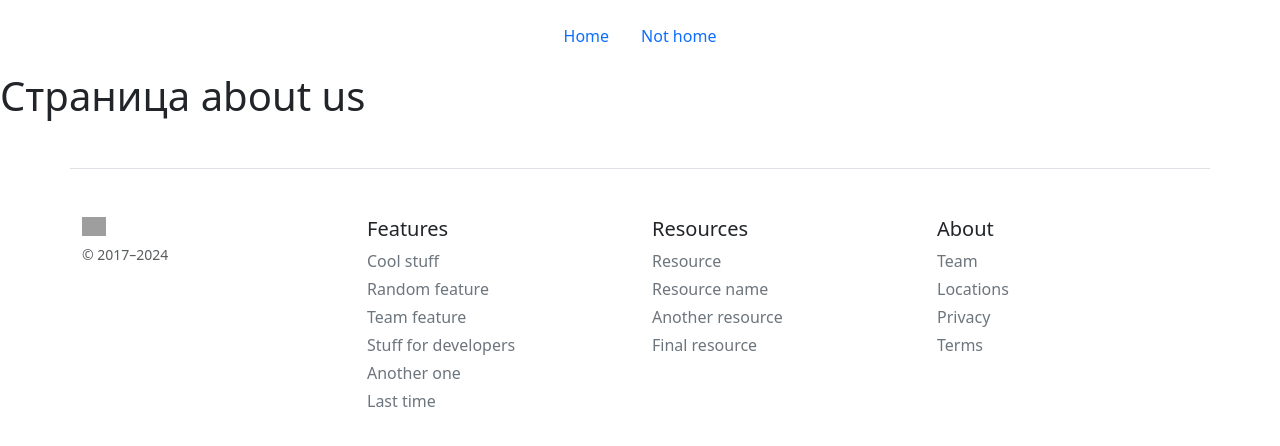
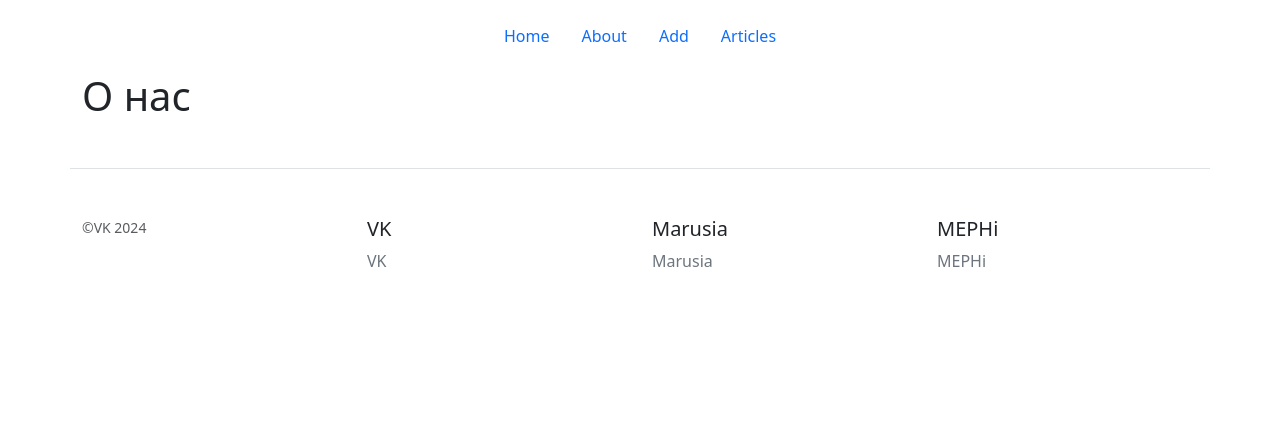
Before and after one commit to artem-nikolaev00/flask_project, a Flask app: page /about in a window 1280 px wide. Shown: the top 446 px of the page. Run offline with Flask 3, Linux system fonts and the light colour scheme; grey boxes are pictures that could not be loaded.

Commit message:
add some functions and pages

```diff
--- a/app.py
+++ b/app.py
@@ -1,7 +1,21 @@
-from flask import Flask, render_template, url_for
+from flask import Flask, render_template, url_for, request, redirect
+from flask_sqlalchemy import SQLAlchemy
+from datetime import datetime
+
+app = Flask(__name__)
+app.config['SQLALCHEMY_DATABASE_URI'] = 'sqlite:///site.db'
+db = SQLAlchemy(app)
 
 
-app = Flask(__name__)
+class Article(db.Model):
+    id = db.Column(db.Integer, primary_key=True)
+    title = db.Column(db.String(100), nullable=False)
+    intro = db.Column(db.String(300), nullable=False)
+    text = db.Column(db.Text, nullable=False)
+    date = db.Column(db.DateTime, default=datetime.now())
+
+    def __repr__(self):
+        return '<Article %r>' % self.id
 
 
 @app.route('/')
@@ -15,9 +29,35 @@ def about():
     return render_template("about.html")
 
 
-@app.route('/user/<string:name>/<int:id>')
-def user(name, id):
-    return f"User page {name} with {id} id."
+@app.route('/posts')
+def posts():
+    articles = Article.query.order_by(Article.date.desc()).all()
+    return render_template("posts.html", articles=articles)
+
+
+@app.route('/posts/<int:id>')
+def post(id):
+    article = Article.query.get(id)
+    return render_template("post.html", article=article)
+
+
+@app.route('/create-article', methods=['POST', 'GET'])
+def create_article():
+    if request.method == "POST":
+        title = request.form['title']
+        intro = request.form['intro']
+        text = request.form['text']
+
+        article = Article(title=title, intro=intro, text=text)
+
+        try:
+            db.session.add(article)
+            db.session.commit()
+            return redirect('/posts')
+        except:
+            return "Fail on db add"
+    else:
+        return render_template("create-article.html")
 
 
 if __name__ == "__main__":
--- a/templates/about.html
+++ b/templates/about.html
@@ -6,5 +6,7 @@
 
 
 {% block body %}
-<h1>Страница about us</h1>
+<div class="container">
+    <h1>О нас</h1>
+</div>
 {% endblock %}
--- a/templates/base.html
+++ b/templates/base.html
@@ -13,44 +13,34 @@
     <header class="d-flex justify-content-center py-3">
       <ul class="nav nav-pills">
         <li class="nav-item"><a href="/home" class="nav-link" aria-current="page">Home</a></li>
-        <li class="nav-item"><a href="/about" class="nav-link">Not home</a></li>
+        <li class="nav-item"><a href="/about" class="nav-link" aria-current="page">About</a></li>
+        <li class="nav-item"><a href="/create-article" class="nav-link" aria-current="page">Add</a></li>
+        <li class="nav-item"><a href="/posts" class="nav-link" aria-current="page">Articles</a></li>
       </ul>
     </header>
     {% block body %}{% endblock %}
 
     <footer class="container pt-4 my-md-5 pt-md-5 border-top">
     <div class="row">
-      <div class="col-12 col-md">
-        <img class="mb-2" src="/docs/5.3/assets/brand/bootstrap-logo.svg" alt="" width="24" height="19">
-        <small class="d-block mb-3 text-body-secondary">© 2017–2024</small>
+      <div class="col-6 col-md">
+        <small class="d-block mb-3 text-body-secondary">©VK 2024</small>
       </div>
       <div class="col-6 col-md">
-        <h5>Features</h5>
+        <h5>VK</h5>
         <ul class="list-unstyled text-small">
-          <li class="mb-1"><a class="link-secondary text-decoration-none" href="#">Cool stuff</a></li>
-          <li class="mb-1"><a class="link-secondary text-decoration-none" href="#">Random feature</a></li>
-          <li class="mb-1"><a class="link-secondary text-decoration-none" href="#">Team feature</a></li>
-          <li class="mb-1"><a class="link-secondary text-decoration-none" href="#">Stuff for developers</a></li>
-          <li class="mb-1"><a class="link-secondary text-decoration-none" href="#">Another one</a></li>
-          <li class="mb-1"><a class="link-secondary text-decoration-none" href="#">Last time</a></li>
+          <li class="mb-1"><a class="link-secondary text-decoration-none" href="https://vk.com/">VK</a></li>
         </ul>
       </div>
       <div class="col-6 col-md">
-        <h5>Resources</h5>
+        <h5>Marusia</h5>
         <ul class="list-unstyled text-small">
-          <li class="mb-1"><a class="link-secondary text-decoration-none" href="#">Resource</a></li>
-          <li class="mb-1"><a class="link-secondary text-decoration-none" href="#">Resource name</a></li>
-          <li class="mb-1"><a class="link-secondary text-decoration-none" href="#">Another resource</a></li>
-          <li class="mb-1"><a class="link-secondary text-decoration-none" href="#">Final resource</a></li>
+          <li class="mb-1"><a class="link-secondary text-decoration-none" href="https://marusia.vk.com/">Marusia</a></li>
         </ul>
       </div>
       <div class="col-6 col-md">
-        <h5>About</h5>
+        <h5>MEPHi</h5>
         <ul class="list-unstyled text-small">
-          <li class="mb-1"><a class="link-secondary text-decoration-none" href="#">Team</a></li>
-          <li class="mb-1"><a class="link-secondary text-decoration-none" href="#">Locations</a></li>
-          <li class="mb-1"><a class="link-secondary text-decoration-none" href="#">Privacy</a></li>
-          <li class="mb-1"><a class="link-secondary text-decoration-none" href="#">Terms</a></li>
+          <li class="mb-1"><a class="link-secondary text-decoration-none" href="https://dozen.mephi.ru/">MEPHi</a></li>
         </ul>
       </div>
     </div>
```
Also changed, not shown: templates/create-article.html (added, +18 -0 lines), templates/post.html (added, +18 -0 lines), templates/posts.html (added, +20 -0 lines), 1 other file.
